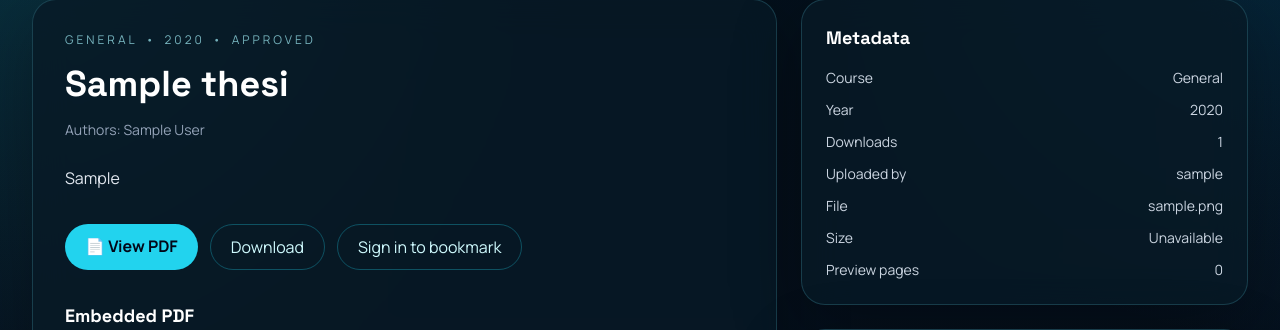
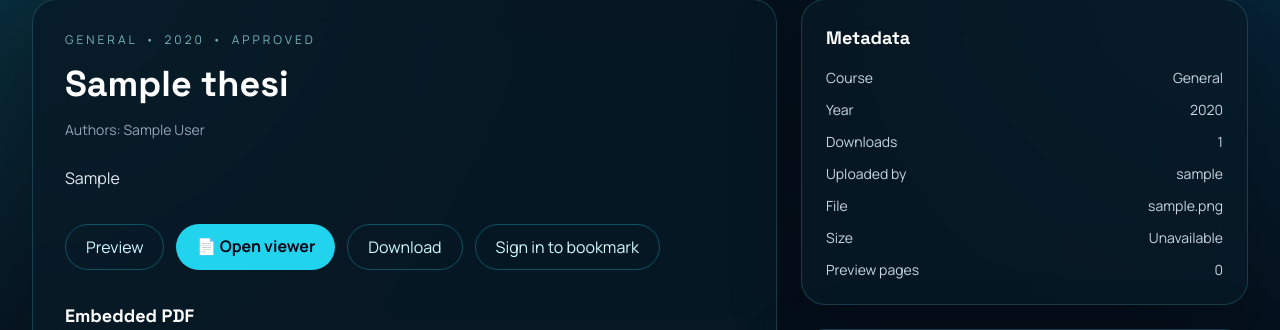
Before and after one commit to PIC2006/E-library, a Django app: page /theses/00000000-0000-0000-0000-000000000001/ in a window 1280 px wide. Shown: the part 112-442 px from the top of the page. Run offline with Django 5.2, Linux system fonts and the light colour scheme; data comes from the database, SQL or seed files in the repository; tables that the repository leaves empty hold one stand-in row (values such as "Sample post"); parts of the project's set-up code (start-up, migrations or seed data) failed here and were passed over; some libraries are stand-ins or nearby versions.

```diff
--- a/templates/theses/detail.html
+++ b/templates/theses/detail.html
@@ -15,10 +15,11 @@
         <p class="mt-6 whitespace-pre-line text-slate-200 leading-7">{{ thesis.abstract }}</p>
 
         <div class="mt-8 flex flex-wrap gap-3">
+            <a href="{% url 'thesis-pdf' thesis.pk %}" class="rounded-full border border-cyan-400/30 px-5 py-2.5 text-cyan-100 hover:bg-cyan-400/10">Preview</a>
             {% if debug_enabled %}
-                <a href="{% url 'thesis-pdf' thesis.pk %}" onclick="showToast('Opening PDF viewer', 'info')" class="rounded-full bg-cyan-400 px-5 py-2.5 font-semibold text-slate-950 hover:bg-cyan-300">📄 View PDF</a>
+                <a href="{% url 'thesis-pdf' thesis.pk %}" onclick="showToast('Opening PDF viewer', 'info')" class="rounded-full bg-cyan-400 px-5 py-2.5 font-semibold text-slate-950 hover:bg-cyan-300">📄 Open viewer</a>
             {% else %}
-                <span class="rounded-full border border-amber-400/30 bg-amber-500/10 px-5 py-2.5 text-amber-100">PDF viewer disabled in production</span>
+                <span class="rounded-full border border-amber-400/30 bg-amber-500/10 px-5 py-2.5 text-amber-100">Preview page available</span>
             {% endif %}
             <a href="{% url 'thesis-download' thesis.pk %}" class="js-download-confirm rounded-full border border-cyan-400/30 px-5 py-2.5 text-cyan-100 hover:bg-cyan-400/10">Download</a>
             {% if user.is_authenticated %}
--- a/templates/theses/list.html
+++ b/templates/theses/list.html
@@ -111,9 +111,7 @@
                 <div class="flex flex-col items-start gap-3 md:items-end">
                     <span class="rounded-full border border-cyan-400/20 px-4 py-2 text-sm text-cyan-100">{{ thesis.download_count }} downloads</span>
                     <div class="flex flex-wrap gap-2">
-                        {% if debug_enabled %}
-                            <a class="rounded-full border border-cyan-400/30 px-4 py-2 text-sm text-cyan-100 hover:bg-cyan-400/10" href="{% url 'thesis-pdf' thesis.pk %}" onclick="showToast('Opening PDF viewer', 'info')">View PDF</a>
-                        {% endif %}
+                        <a class="rounded-full border border-cyan-400/30 px-4 py-2 text-sm text-cyan-100 hover:bg-cyan-400/10" href="{% url 'thesis-pdf' thesis.pk %}" onclick="showToast('Opening PDF viewer', 'info')">Preview</a>
                         <a class="rounded-full bg-cyan-400 px-5 py-2 text-sm font-semibold text-slate-950 hover:bg-cyan-300" href="{% url 'thesis-detail' thesis.pk %}" onclick="showToast('Opening thesis details', 'info')">Open thesis</a>
                     </div>
                 </div>
--- a/theses/views.py
+++ b/theses/views.py
@@ -177,8 +177,6 @@ class ThesisPDFView(DetailView):
     context_object_name = "thesis"
 
     def dispatch(self, request, *args, **kwargs):
-        if not settings.DEBUG:
-            raise Http404("PDF viewer is disabled outside debug mode.")
         return super().dispatch(request, *args, **kwargs)
 
     def get_queryset(self):
```
